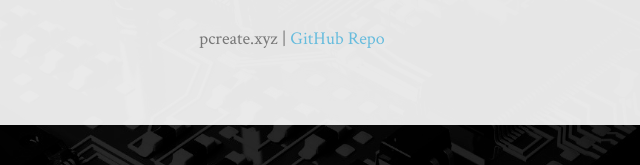
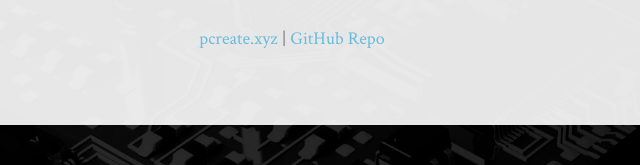
Before and after one commit to sblscjohnson/splusplus, a plain HTML site: page projects.html in a window 1280 px wide. Shown: the part 1628-1793 px from the top of the page, 348-988 px from the left. Drawn offline with Linux system fonts and the light colour scheme.

Commit message:
pcreate not url

```diff
--- a/projects.html
+++ b/projects.html
@@ -52,7 +52,7 @@
           <img class='mySlides' src='./resources/pcreate/MobileLogin.png' />
           <img class='mySlides' src='./resources/pcreate/MobileProfile.png' />
         </div>
-        <p><span title='Currently down for performance updates'>pcreate.xyz</span> | <a class='bluelink' href='https://github.com/sblscjohnson/pcreate' target='_blank'>GitHub Repo</a></p>
+        <p><a class='bluelink' href='http://134.209.11.177:4000/#/' targer='_blank'>pcreate.xyz</a> | <a class='bluelink' href='https://github.com/sblscjohnson/pcreate' target='_blank'>GitHub Repo</a></p>
     </div>
   </div>
   <footer class='profooter'></footer>
```
